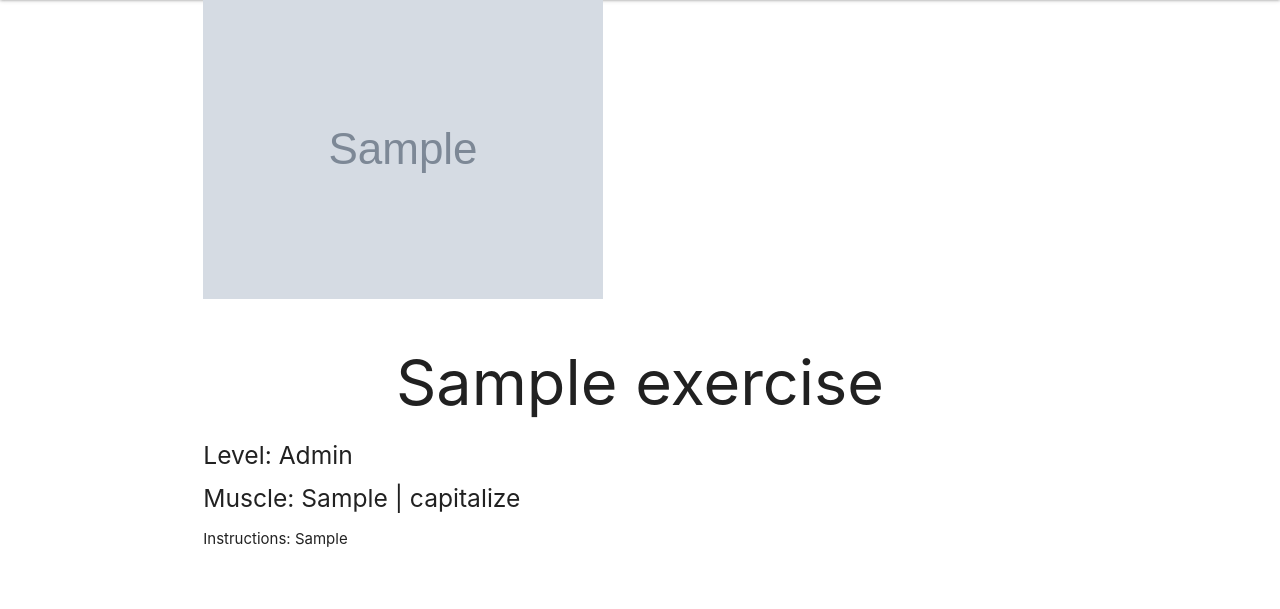
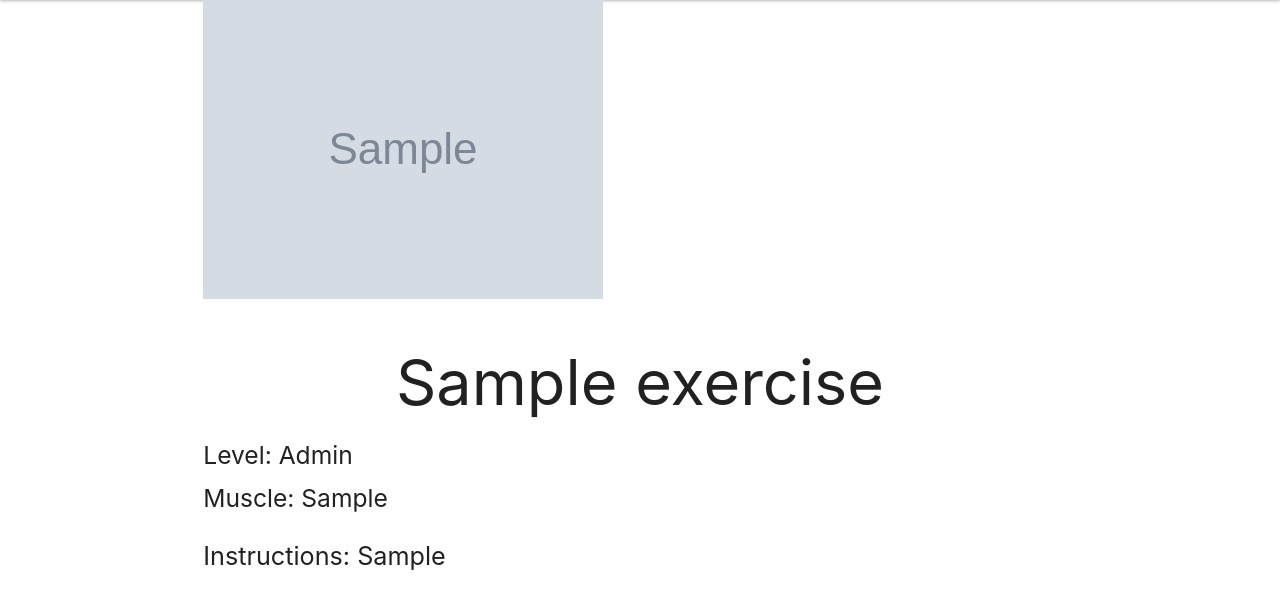
Before and after one commit to TheLegend0100010/INFO-2602-PROJECT--, a Flask app: page /exercise/1 in a window 1280 px wide. Shown: the part 65-674 px from the top of the page. Run offline with Flask 3, Linux system fonts and the light colour scheme; tables that the repository leaves empty hold one stand-in row (values such as "Sample post"); grey boxes marked "Sample" are stand-in pictures.

Commit message:
Updates to esxercise page

```diff
--- a/App/templates/exercise.html
+++ b/App/templates/exercise.html
@@ -24,8 +24,8 @@
       <img class="responsive-img" src="{{exercise.image}}">
       <h1 class = "center-align">{{exercise.name}}</h1>
       <h5 class = "left-align">Level: {{exercise.level | capitalize}}</h5>
-      <h5 class = "left-align">Muscle: {{exercise.muscle}} | capitalize</h5>
-      <p class = "left-align">Instructions: {{exercise.instructions}}</p>
+      <h5 class = "left-align">Muscle: {{exercise.muscle | capitalize}}</h5>
+      <p class = "left-align flow-text">Instructions: {{exercise.instructions}}</p>
     </div>
   </div>
 {%endblock%}
```
